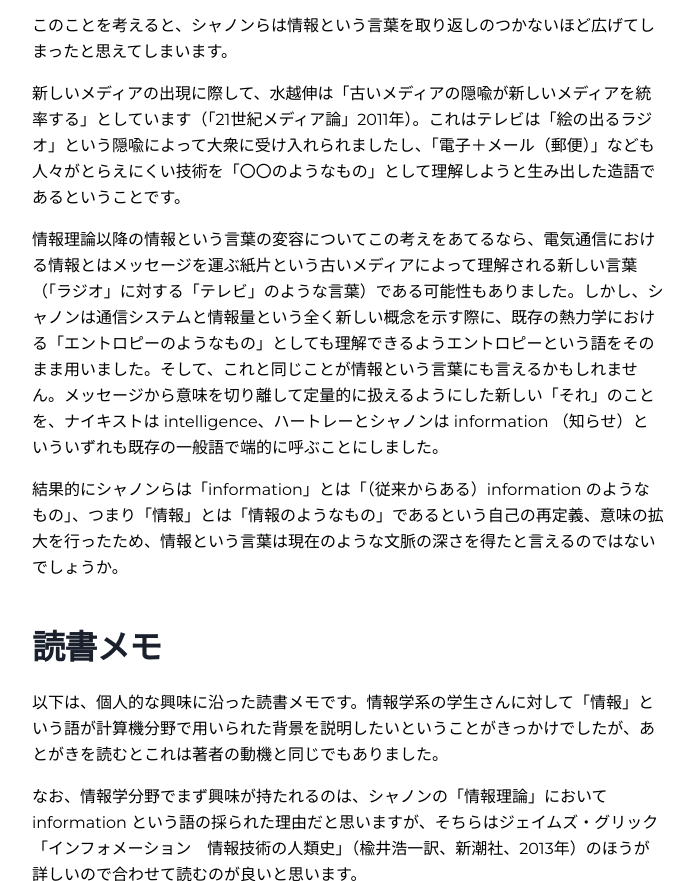
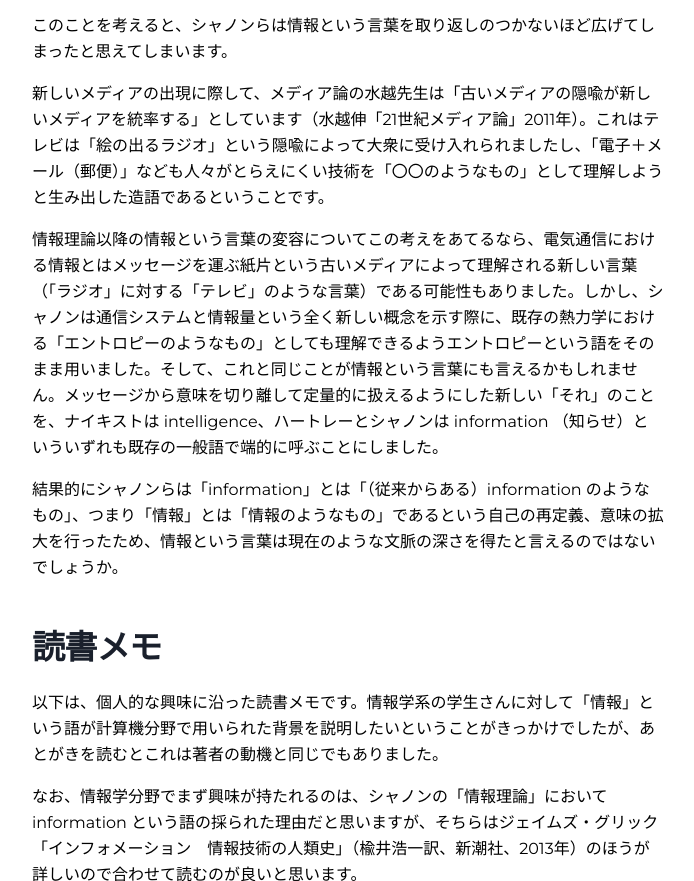
Before and after one commit to sosuisen/sosuisen-site, a Gatsby site: page /2022-02-16-what-is-information/ in a window 1280 px wide. Shown: the part 2369-3250 px from the top of the page, without its empty margins (292-986 px from the left). Built offline with nearby package versions, Linux system fonts and the light colour scheme; Gatsby itself is replaced by a stand-in of ours; some packages are replaced by stand-ins of ours.

Commit message:
fix: 2022-02-16-what-is-information

```diff
--- a/content/blog/2022-02-16-what-is-information.md
+++ b/content/blog/2022-02-16-what-is-information.md
@@ -49,7 +49,7 @@ keywords:
 
 このことを考えると、シャノンらは情報という言葉を取り返しのつかないほど広げてしまったと思えてしまいます。
 
-新しいメディアの出現に際して、水越伸は「古いメディアの隠喩が新しいメディアを統率する」としています（「21世紀メディア論」2011年）。これはテレビは「絵の出るラジオ」という隠喩によって大衆に受け入れられましたし、「電子＋メール（郵便）」なども人々がとらえにくい技術を「〇〇のようなもの」として理解しようと生み出した造語であるということです。
+新しいメディアの出現に際して、メディア論の水越先生は「古いメディアの隠喩が新しいメディアを統率する」としています（水越伸「21世紀メディア論」2011年）。これはテレビは「絵の出るラジオ」という隠喩によって大衆に受け入れられましたし、「電子＋メール（郵便）」なども人々がとらえにくい技術を「〇〇のようなもの」として理解しようと生み出した造語であるということです。
 
 情報理論以降の情報という言葉の変容についてこの考えをあてるなら、電気通信における情報とはメッセージを運ぶ紙片という古いメディアによって理解される新しい言葉（「ラジオ」に対する「テレビ」のような言葉）である可能性もありました。しかし、シャノンは通信システムと情報量という全く新しい概念を示す際に、既存の熱力学における「エントロピーのようなもの」としても理解できるようエントロピーという語をそのまま用いました。そして、これと同じことが情報という言葉にも言えるかもしれません。メッセージから意味を切り離して定量的に扱えるようにした新しい「それ」のことを、ナイキストは intelligence、ハートレーとシャノンは information （知らせ）といういずれも既存の一般語で端的に呼ぶことにしました。
 
```
